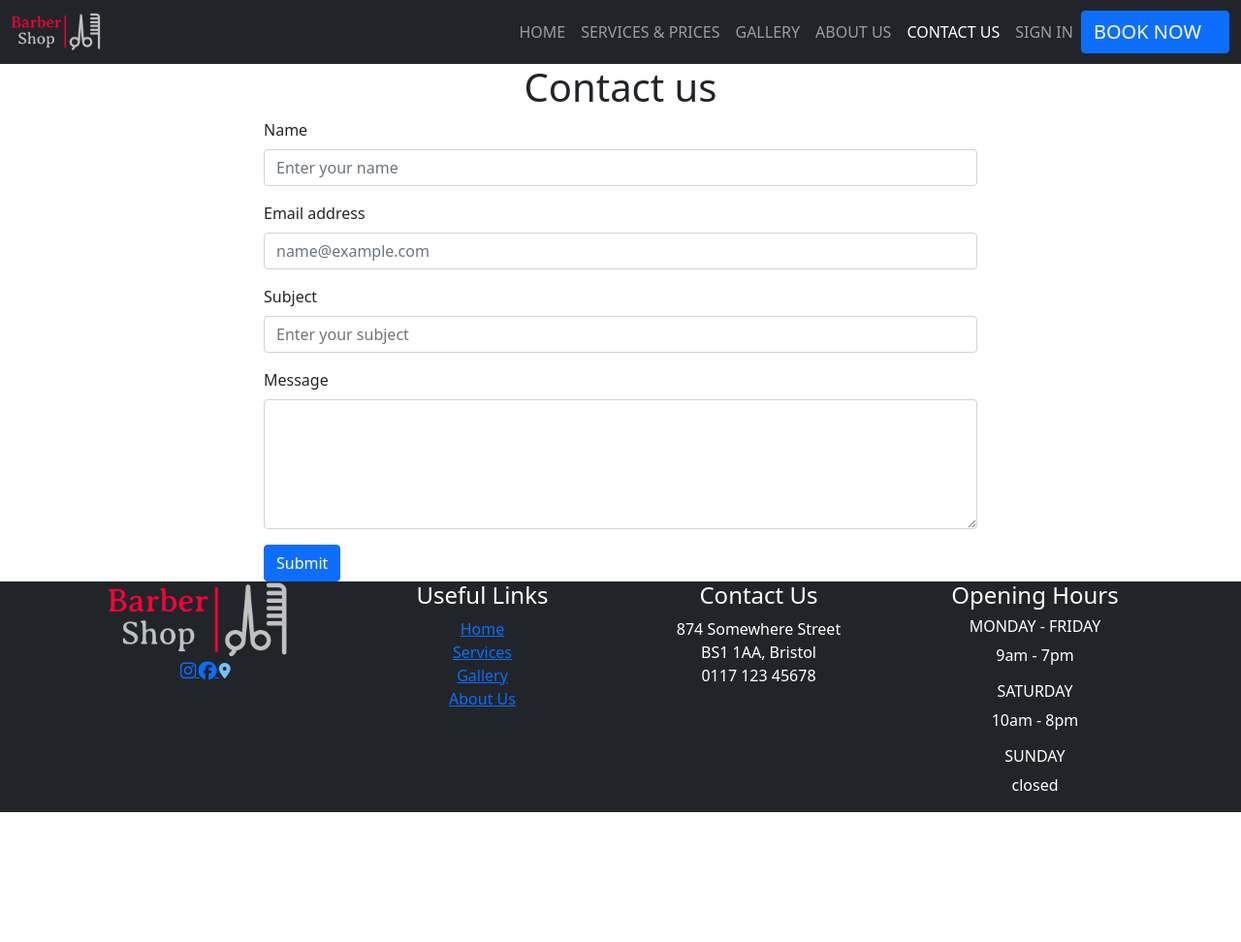
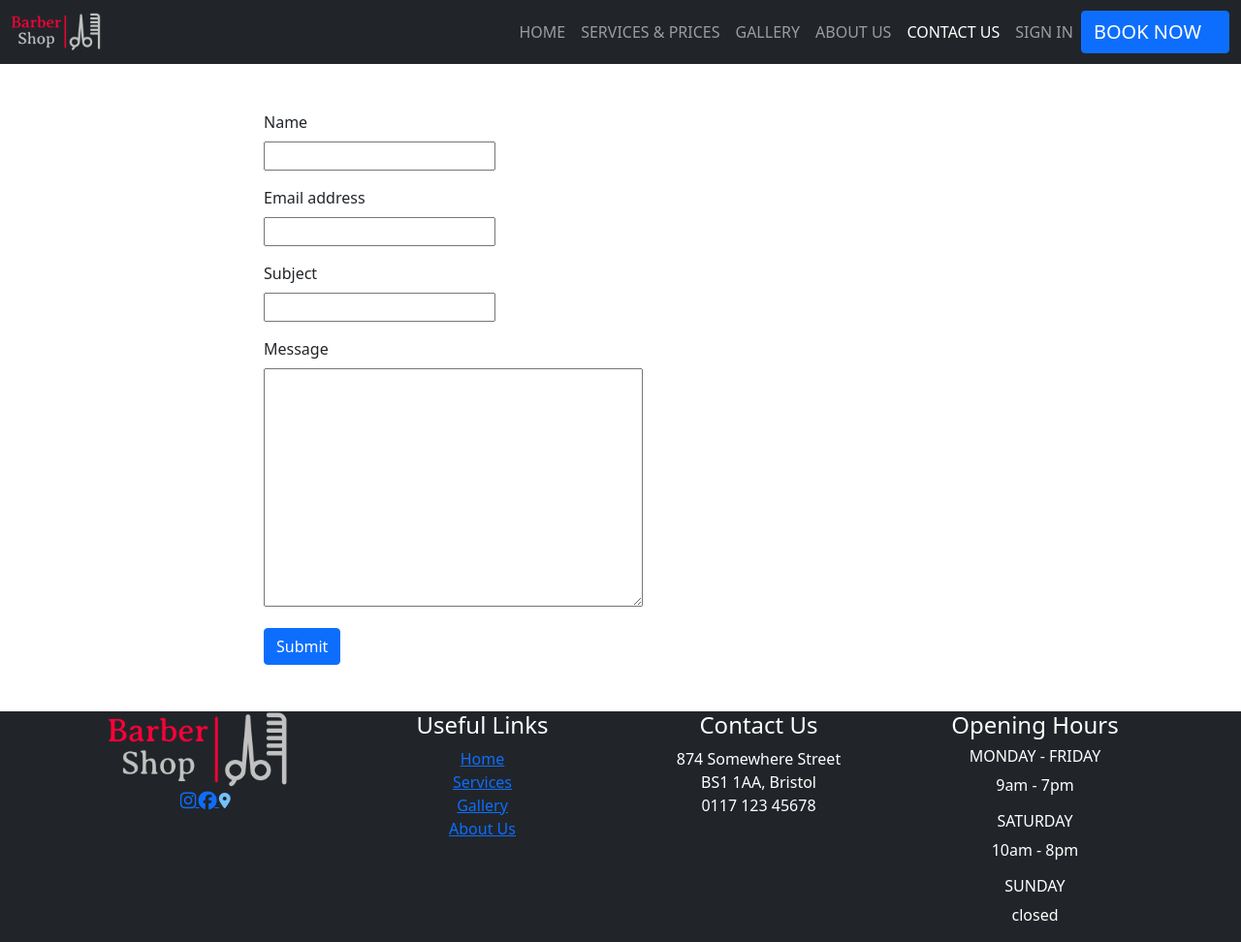
Before and after one commit to huss-al/barber_shop, a Django app: page /profiles/contact_us/ in a window 1280 px wide. Shown: the whole page at 97% size. Before the commit the page ends 838 px from the top, so only its background shows below. Run offline with Django 4.2, Linux system fonts and the light colour scheme; some libraries are stand-ins or nearby versions.

Commit message:
added and linked the contact_us page. User is able to submit form and admin is able to see it in thr admin panel

```diff
--- a/profiles/forms.py
+++ b/profiles/forms.py
@@ -1,7 +1,13 @@
 from django import forms
-from .models import Profile
+from .models import Profile, ContactMessage
 
 class ProfileForm(forms.ModelForm):
     class Meta:
         model = Profile
         fields = ['firstname', 'surname']
+
+class ContactForm(forms.Form):
+    name = forms.CharField(label='Name', max_length=100)
+    email = forms.EmailField(label='Email address')
+    subject = forms.CharField(label='Subject', max_length=255)
+    message = forms.CharField(label='Message', widget=forms.Textarea)
--- a/profiles/urls.py
+++ b/profiles/urls.py
@@ -1,5 +1,5 @@
 from django.urls import path
-from .views import home, contact_us
+from .views import home
 from . import views
 
 
@@ -9,5 +9,7 @@ urlpatterns = [
     path('services/', views.services_view, name='services-page'),
     path('gallery/', views.gallery_view, name='gallery-page'),
     path('about_us/', views.about_us, name='about_us-page'),
-    path('contact_us/', contact_us, name='contact_us-page'),
+    path('contact_us/', views.contact_us, name='contact_us-page'),
+    path('contact_us_confirmation/', views.contact_us_confirmation, name='contact_us_confirmation-page'),
+
 ]
--- a/profiles/views.py
+++ b/profiles/views.py
@@ -1,7 +1,7 @@
 from django.shortcuts import render, redirect, get_object_or_404
 from django.contrib.auth.decorators import login_required
-from .models import Profile, CutType, Gallery, AboutUsContent
-from .forms import ProfileForm
+from .models import Profile, CutType, Gallery, AboutUsContent, ContactMessage
+from .forms import ProfileForm, ContactForm
 
 
 def home(request):
@@ -60,3 +60,31 @@ def delete_profile(request):
         user.delete()
         return redirect('home')
     return render(request, 'profiles/delete_profile.html')
+
+
+def contact_us(request):
+    if request.method == 'POST':
+        form = ContactForm(request.POST)
+        if form.is_valid():
+            name = form.cleaned_data['name']
+            email = form.cleaned_data['email']
+            subject = form.cleaned_data['subject']
+            message = form.cleaned_data['message']
+
+            # Save to database
+            ContactMessage.objects.create(
+                name=name,
+                email=email,
+                subject=subject,
+                message=message
+            )
+
+            return redirect('contact_us_confirmation-page')
+    else:
+        form = ContactForm()
+
+    return render(request, 'main/contact_us.html', {'form': form})
+
+def contact_us_confirmation(request):
+    last_message = ContactMessage.objects.last()  # Get the last submitted message
+    return render(request, 'main/contact_us_confirmation.html', {'message': last_message})
--- a/templates/main/contact_us.html
+++ b/templates/main/contact_us.html
@@ -2,52 +2,36 @@
 
 {% block content %}
 <main class="flex-grow-1">
-    <h1 class="text-center">Contact us</h1>
-
     <div class="container contact-us-container">
         <div class="row justify-content-center">
             <div class="col-lg-8">
-          <form>
-            <div class="mb-3">
-              <label for="nameinput" class="form-label">Name</label>
-              <input
-                type="text"
-                class="form-control"
-                id="nameinput"
-                placeholder="Enter your name"
-                required
-              >
+                <form method="post">
+                    {% csrf_token %}
+                    <div class="mb-3 mt-5">
+                        <label for="id_name" class="form-label">Name</label>
+                        <div>
+                        {{ form.name }}
+                        </div>
                     </div>
                     <div class="mb-3">
-              <label for="emailinput" class="form-label">Email address</label>
-              <input
-                type="email"
-                class="form-control"
-                id="emailinput"
-                placeholder="name@example.com"
-                required
-              >
+                        <label for="id_email" class="form-label">Email address</label>
+                        <div>
+                          {{ form.email }}
+                          </div>
                     </div>
                     <div class="mb-3">
-              <label for="subjectinput" class="form-label">Subject</label>
-              <input
-                type="text"
-                class="form-control"
-                id="subjectinput"
-                placeholder="Enter your subject"
-                required
-              >
+                        <label for="id_subject" class="form-label">Subject</label>
+                        <div>
+                          {{ form.subject }}
+                          </div>
                     </div>
                     <div class="mb-3">
-              <label for="messageinput" class="form-label">Message</label>
-              <textarea
-                class="form-control"
-                id="messageinput"
-                rows="5"
-                required
-              ></textarea>
+                        <label for="id_message" class="form-label">Message</label>
+                        <div>
+                          {{ form.message }}
                           </div>
-            <button type="submit" class="btn btn-primary">Submit</button>
+                    </div>
+                    <button type="submit" class="btn btn-primary mb-5">Submit</button>
                 </form>
             </div>
         </div>
```
Also changed, not shown: profiles/admin.py (+6 -2 lines), profiles/models.py (+11 -0 lines), templates/main/contact_us_confirmation.html (+7 -15 lines), profiles/migrations/0011_contactmessage_delete_contact.py (added). Lines whose indentation alone changed are shown as unchanged.
